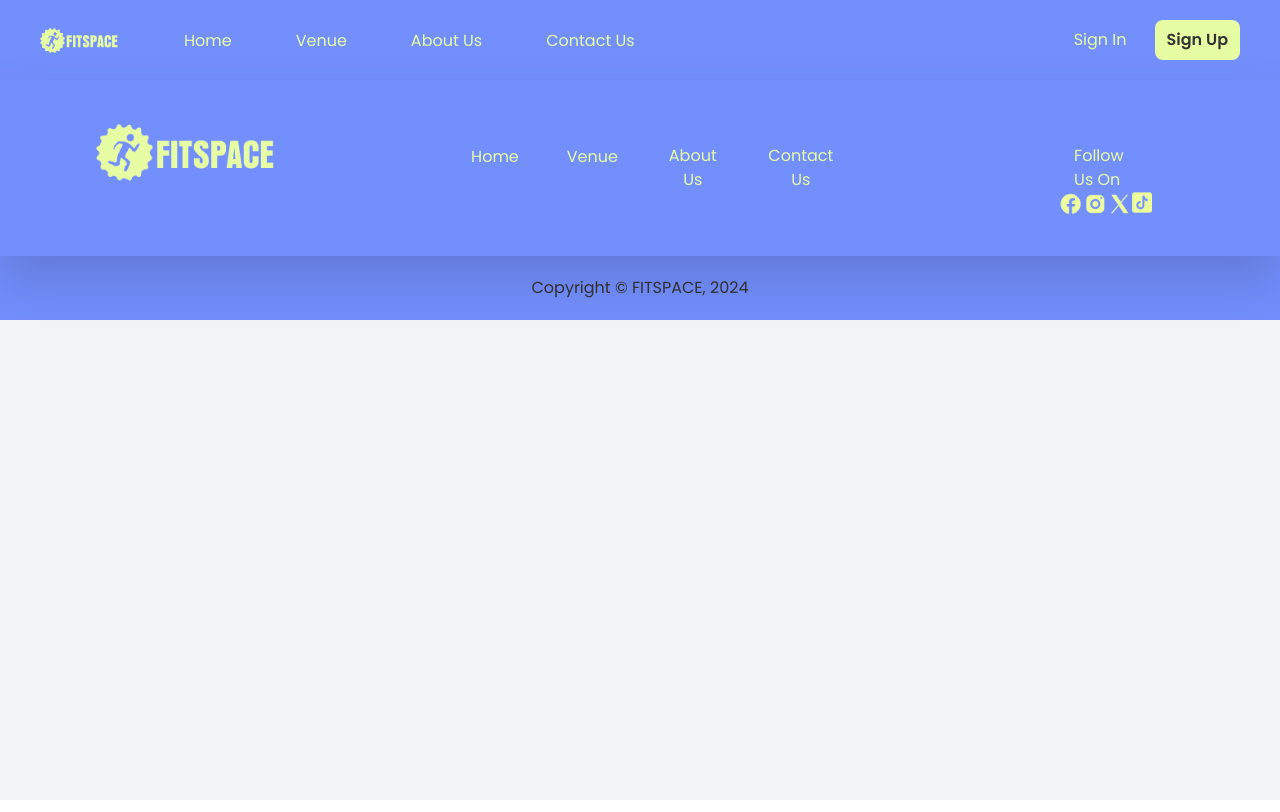
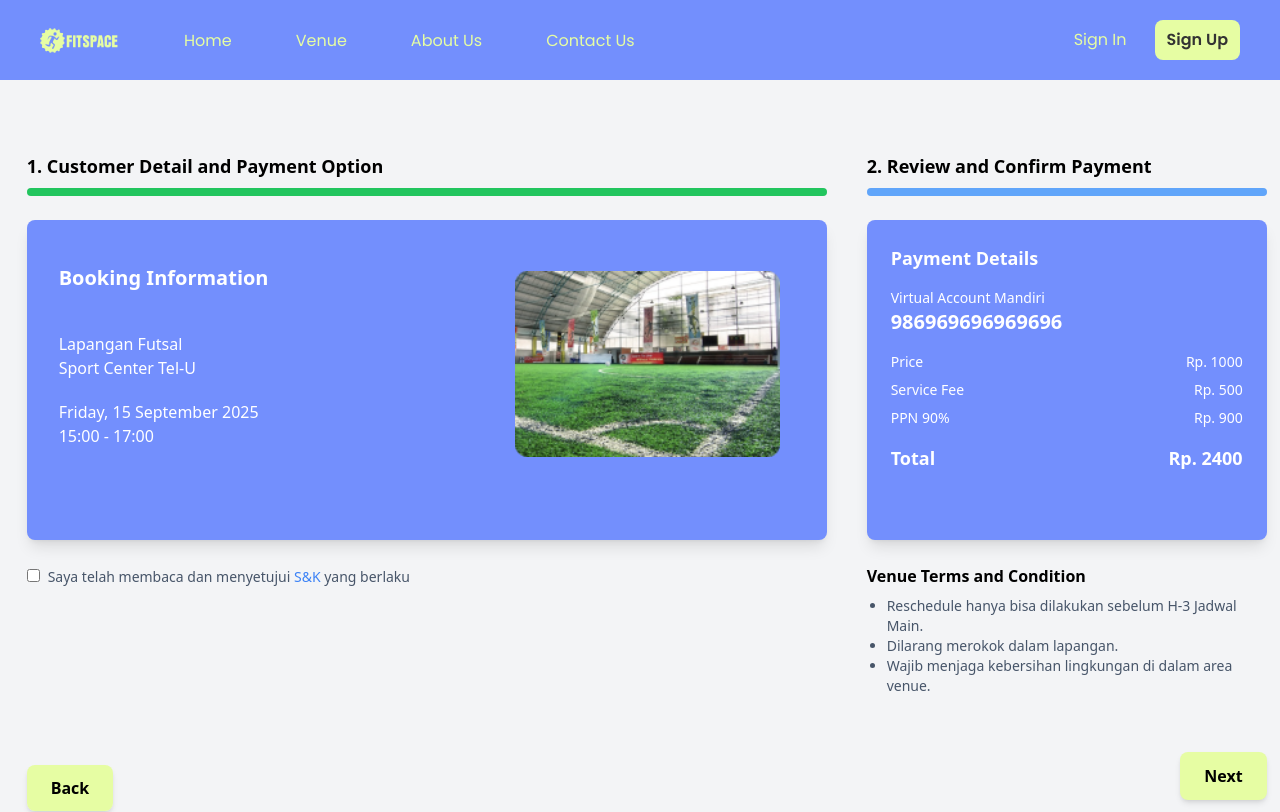
Before and after one commit to brianashari18/if-46-03_1_fitspace-sports-venue-booking-website-frontend, a React (Vite) app: page /confirm-payment in a window 1280 px wide. Shown: the top 812 px of the page. Built offline with nearby package versions, Linux system fonts and the light colour scheme; no server answers.

Commit message:
confirm payment done

```diff
--- a/src/App.jsx
+++ b/src/App.jsx
@@ -21,6 +21,7 @@ import ReviewSuccess from "./components/ReviewSuccess.jsx";
 import ProtectedRoute from "./components/ProtectedRoute.jsx";
 import VenueDetail from "./components/VenueDetail.jsx";
 import Payment from "./components/Payment.jsx";
+import ConfirmPayment from "./components/ConfirmPayment.jsx";
 
 function App() {
     // State global untuk user
@@ -71,6 +72,7 @@ function App() {
                     <Route path="/write-review" element={<WriteReview/>}/>
                     <Route path="/review-success" element={<ReviewSuccess/>}/>
                     <Route path="/payment" element={<Payment/>}/>
+                    <Route path="/confirm-payment" element={<ConfirmPayment/>}/>
                 {/* </Route> */}
                 {/* Or any default route */}
             </Routes>
--- /dev/null
+++ b/src/components/ConfirmPayment.jsx
@@ -0,0 +1,139 @@
+import { useState } from "react";
+import { Link, useNavigate } from "react-router-dom";
+import Lapang from "../assets/Lapang.png";
+
+const ConfirmPayment = () => {
+  const [isChecked, setIsChecked] = useState(false);
+  const navigate = useNavigate();
+
+  const handleCheckboxChange = () => {
+    setIsChecked(!isChecked);
+  };
+
+  const handleNext = () => {
+    if (isChecked) {
+      navigate("/payment-success");
+    } else {
+      alert("Harap menyetujui syarat dan ketentuan sebelum melanjutkan.");
+    }
+  };
+
+  return (
+    <div className="flex justify-center items-center min-h-screen bg-gray-100">
+      <div className="w-[85rem] h-[45rem] flex">
+        {/* Left Side */}
+        <div className="w-2/3 flex flex-col items-center gap-6 py-8">
+          <div className="w-[50rem]">
+            <p className="text-lg font-semibold">1. Customer Detail and Payment Option</p>
+            <div className="w-full h-2 bg-gray-200 rounded mt-2">
+              <div className="h-full bg-green-500 rounded" style={{ width: "100%" }}></div>
+            </div>
+          </div>
+
+          <div className="bg-[#738FFD] rounded-lg shadow-lg w-[50rem] h-[20rem] p-8 text-white flex">
+            <div className="w-3/5 h-[16rem]">
+              <h2 className="text-xl font-bold mt-3">Booking Information</h2>
+              <div className="mt-10">
+                <p>Lapangan Futsal</p>
+                <p>Sport Center Tel-U</p>
+              </div>
+              <div className="mt-5">
+                <p>Friday, 15 September 2025</p>
+                <p>15:00 - 17:00</p>
+              </div>
+            </div>
+            <div className="w-2/5 h-[16rem] flex justify-center">
+              <img
+                src={Lapang}
+                alt="Lapangan Futsal"
+                className="rounded-lg object-contain max-h-[14rem] max-w-[90%]"
+              />
+            </div>
+          </div>
+
+          <div className="w-[50rem]">
+            <input
+              type="checkbox"
+              id="terms"
+              className="mr-2"
+              checked={isChecked}
+              onChange={handleCheckboxChange}
+            />
+            <label htmlFor="terms" className="text-sm text-[#475569]">
+              Saya telah membaca dan menyetujui {" "}
+              <a href="/syarat-ketentuan" className="text-[#3B82F6]">
+                S&K
+              </a>{" "}
+              yang berlaku
+            </label>
+          </div>
+
+          <div className="absolute bottom-0 text-left w-[50rem]">
+            <Link
+              to="/payment"
+              className="px-6 py-3 bg-[#E6FDA3] text-black font-semibold rounded-lg shadow-md hover:bg-[#F2FA5A] transition"
+            >
+              Back
+            </Link>
+          </div>
+        </div>
+
+        {/* Right Side */}
+        <div className="w-1/3 flex flex-col items-center gap-6 py-8">
+          <div className="w-[25rem] text-start">
+            <p className="text-lg font-semibold">2. Review and Confirm Payment</p>
+            <div className="w-full h-2 bg-gray-200 rounded mt-2">
+              <div className="h-full bg-blue-400 rounded" style={{ width: "100%" }}></div>
+            </div>
+          </div>
+
+          <div className="bg-[#738FFD] rounded-lg shadow-lg w-[25rem] h-[20rem] p-6 text-white">
+            <h2 className="text-lg font-bold mb-4">Payment Details</h2>
+            <div className="mb-4">
+              <p className="text-sm">Virtual Account Mandiri</p>
+              <p className="text-xl font-semibold">986969696969696</p>
+            </div>
+            <div className="text-sm">
+              <div className="flex justify-between mb-2">
+                <span>Price</span>
+                <span>Rp. 1000</span>
+              </div>
+              <div className="flex justify-between mb-2">
+                <span>Service Fee</span>
+                <span>Rp. 500</span>
+              </div>
+              <div className="flex justify-between mb-2">
+                <span>PPN 90%</span>
+                <span>Rp. 900</span>
+              </div>
+              <div className="flex justify-between font-bold text-lg mt-4">
+                <span>Total</span>
+                <span>Rp. 2400</span>
+              </div>
+            </div>
+          </div>
+
+          <div className="w-[25rem]">
+            <h3 className="text-black font-semibold text-base mb-2">Venue Terms and Condition</h3>
+            <ul className="text-sm text-[#475569] list-disc pl-5">
+              <li>Reschedule hanya bisa dilakukan sebelum H-3 Jadwal Main.</li>
+              <li>Dilarang merokok dalam lapangan.</li>
+              <li>Wajib menjaga kebersihan lingkungan di dalam area venue.</li>
+            </ul>
+          </div>
+
+          <div className="absolute bottom-0 text-right w-[25rem]">
+            <button
+              onClick={handleNext}
+              className="px-6 py-3 bg-[#E6FDA3] text-black font-semibold rounded-lg shadow-md hover:bg-[#F2FA5A] transition"
+            >
+              Next
+            </button>
+          </div>
+        </div>
+      </div>
+    </div>
+  );
+};
+
+export default ConfirmPayment;
--- a/src/components/Payment.jsx
+++ b/src/components/Payment.jsx
@@ -208,7 +208,7 @@ const Payment = () => {
             </div>
           </div>
           {/* Reset Button */}
-          <div className="text-left w-[50rem]">
+          <div className="absolute bottom-0 text-left w-[50rem]">
             <button
               type="button"
               onClick={handleReset}
@@ -338,7 +338,7 @@ const Payment = () => {
               </div>
             </div>
           </div>
-          <div className="text-right w-[25rem]">
+          <div className="absolute bottom-0 text-right w-[25rem]">
             <button
               type="button"
               onClick={handleNext}
```
Also changed, not shown: src/assets/Lapang.png (added).
